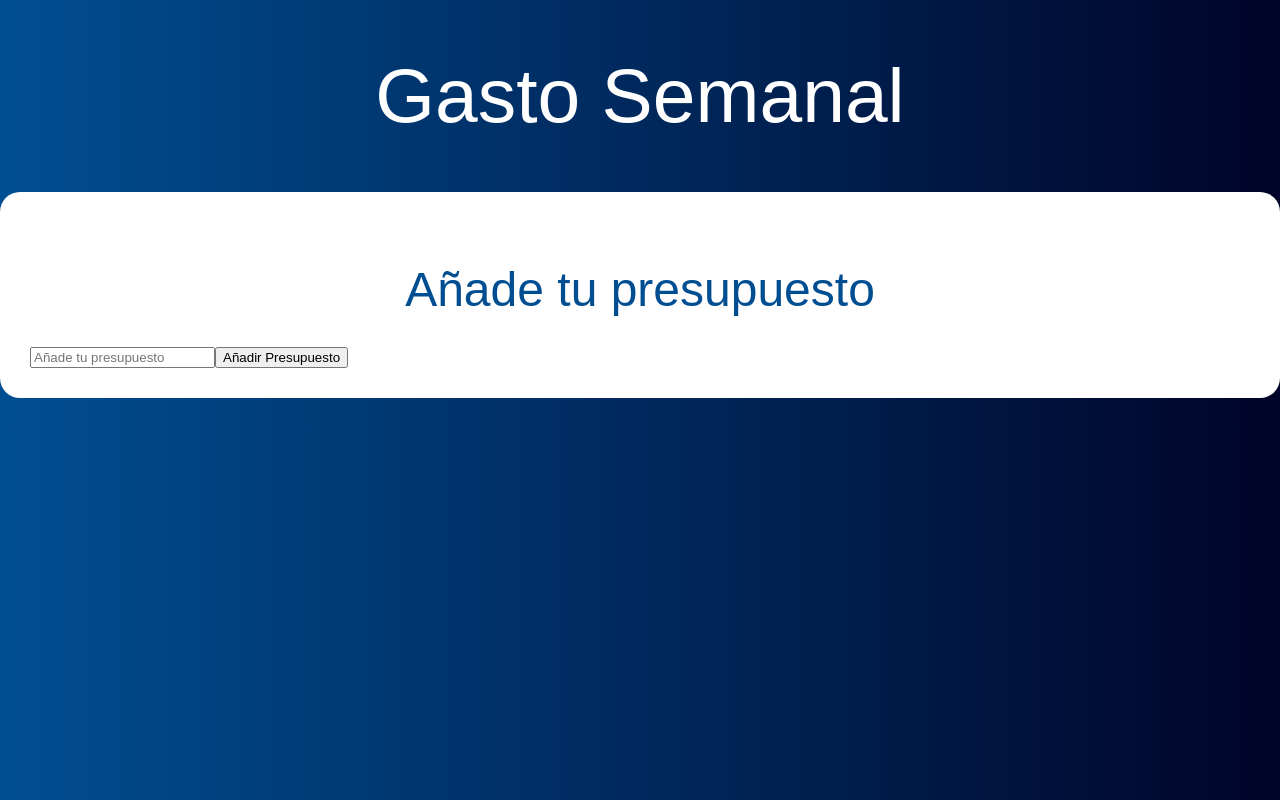
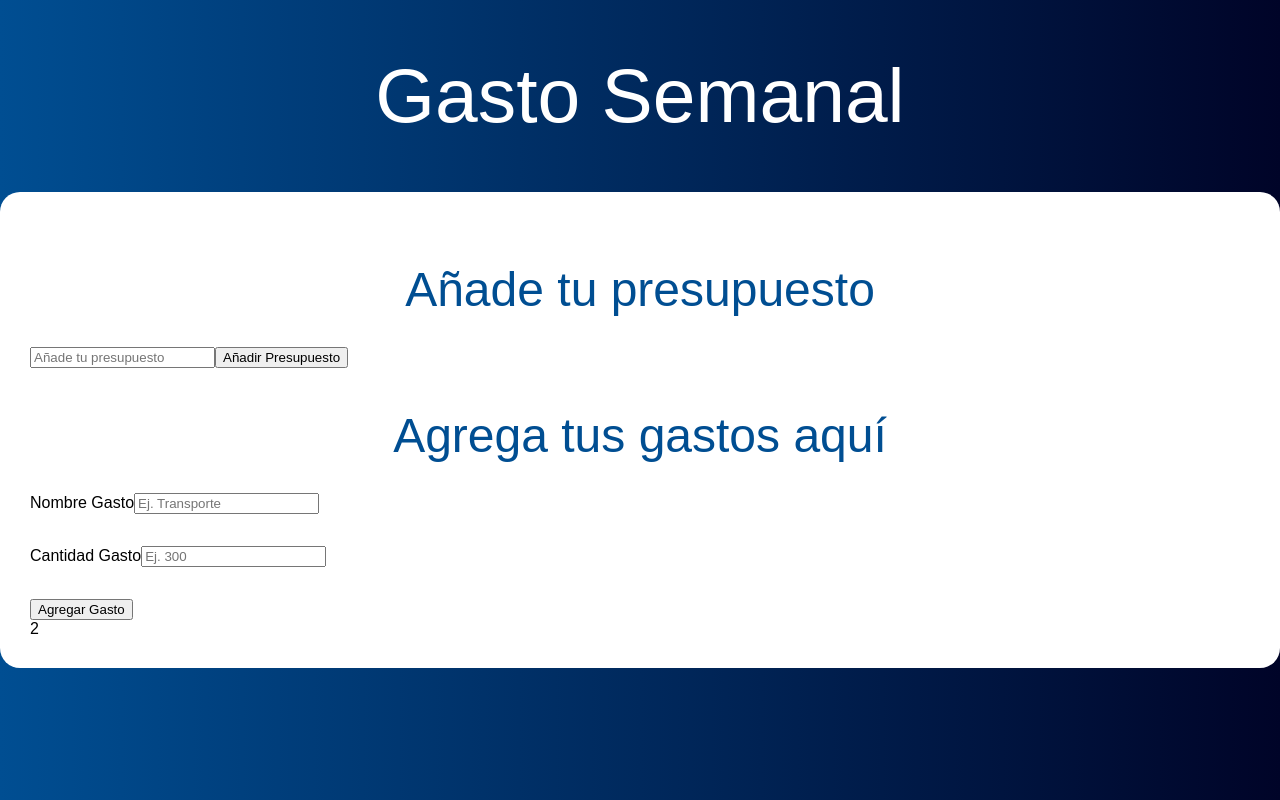
Before and after one commit to pipe473/Presupuesto-de-Gastos-con-ReactJS, a React (Create React App) app: page / in a window 1280 px wide. Built offline with nearby package versions, Linux system fonts and the light colour scheme; the HTML template or start-up script is replaced by a standard one.

Commit message:
Creando formulario de gastos

```diff
--- a/src/App.js
+++ b/src/App.js
@@ -1,21 +1,28 @@
 import React, { useState } from 'react';
 import Pregunta from './components/Pregunta';
+import Formulario from './components/Formulario';
 
 function App () {
-
   // Definir el state
-  const [ presupuesto, guardarPresupuesto ] = useState(0);
-  const [ restante, guardarRestante ] = useState(0);
+  const [presupuesto, guardarPresupuesto] = useState(0)
+  const [restante, guardarRestante] = useState(0)
   return (
     <div className='container'>
       <header>
         <h1>Gasto Semanal</h1>
 
-        <div className="contenido-principal contenido">
+        <div className='contenido-principal contenido'>
           <Pregunta
             guardarPresupuesto={guardarPresupuesto}
             guardarRestante={guardarRestante}
           />
+
+          <div className='row'>
+            <div className='one-half column'>
+              <Formulario />
+            </div>
+            <div className='one-half column'>2</div>
+          </div>
         </div>
       </header>
     </div>
--- /dev/null
+++ b/src/components/Formulario.js
@@ -0,0 +1,36 @@
+import React, { useState } from 'react';
+
+const Formulario = () => {
+    return (
+        <form>
+            <h2>Agrega tus gastos aquí</h2>
+
+            <div className="campo">
+                <label>Nombre Gasto</label>
+                <input
+                    type="text"
+                    className="u-full-width"
+                    placeholder="Ej. Transporte"
+                />
+            </div>
+
+            <div className="campo">
+                <label>Cantidad Gasto</label>
+                <input
+                    type="number"
+                    className="u-full-width"
+                    placeholder="Ej. 300"
+                />
+            </div>
+
+            <input
+                type="submit"
+                className="button-primary full-width"
+                value="Agregar Gasto"
+              />
+
+        </form>
+     );
+}
+
+export default Formulario;
```
